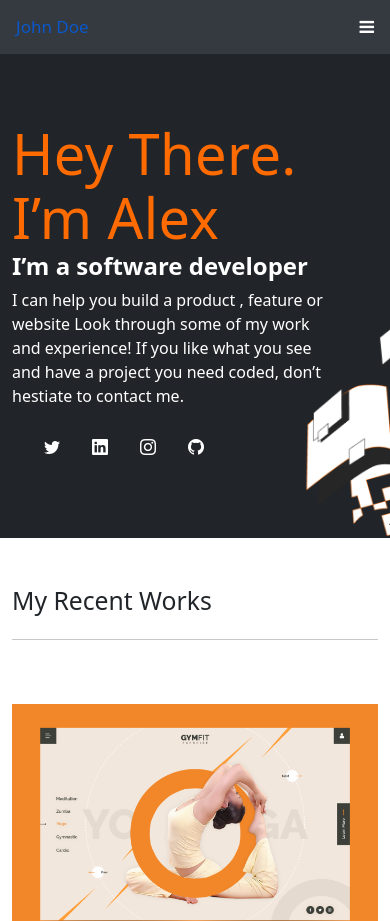
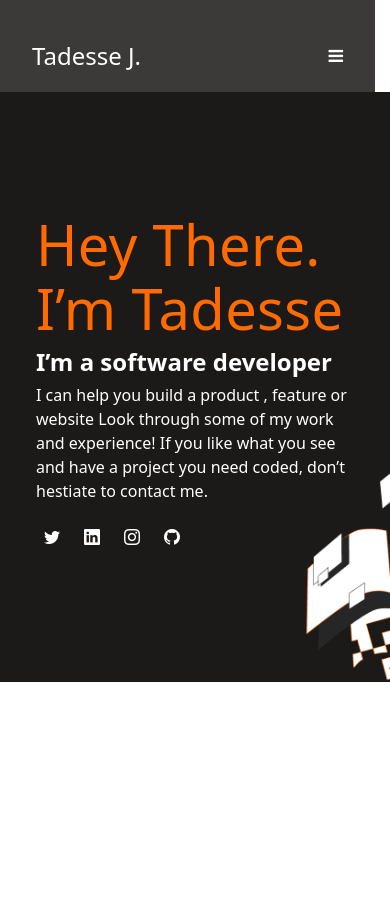
Before and after one commit to Tadessejemal1/Mobile-responsive-project, a website: page index.html in a window 390 px wide. Shown: the top 921 px of the page. After the commit the page ends 844 px from the top, so only its background shows below. Drawn offline with nearby package versions, Linux system fonts and the light colour scheme.

Commit message:
Added Html and css mobile responsive

```diff
--- a/index.html
+++ b/index.html
@@ -16,24 +16,22 @@
     />
     <title>Portfolio</title>
 </head>
-<body>
-    <header class="top-nav">
-      <div class="topnav">
-        <a href="#home" class="active">John Doe</a>
-        <div class="my-link">
-        </div>
-        <a href="javascript:void(0);" class="icon">
-          <i class="fa fa-bars"></i>
-        </a>
-      </div>
+  <body>
+    <header class="navbar">
+      <ul>
+        <li class="navbar-logo">Tadesse J.</li>
+        <li class="navbar-toggle"><i class="fa fa-bars"></i></li>
+        <li class="navbar-links"><a href="#"></a></li>
+        <li class="navbar-links"><a href="#"></a></li>
+        <li class="navbar-links"><a href="#"></a></li>
+
     </header>
       <!-- HOME SECTION -->
-      <section class="container-fluid bg-dark">
-        <div class="row py-5 py-lg-2">
+      <section class="container-fluid">
           <div>
             <h1 class="heading">
-              Hey There.<br />
-              I’m Alex
+              Hey There.
+              I’m Tadesse
             </h1>
             <h2 class="card-title">I’m a software developer</h2>
             <p class="card-text">
@@ -42,25 +40,24 @@
               project you need coded, don’t hestiate to contact me.
             </p>
           </div>
-        </div>
-        <div class="d-flex align-items-center order-3 order-lg-0">
+        <div>
           <ul class="element">
-            <li class="mb-2 me-2">
+            <li>
               <a href="#">
                 <i class="bi bi-twitter text-white"></i>
               </a>
             </li>
-            <li class="mb-2 me-2">
+            <li>
               <a href="#">
                 <i class="bi bi-linkedin text-white"></i>
               </a>
             </li>
-            <li class="mb-2 me-2">
+            <li>
               <a href="#">
                 <i class="bi bi-instagram text-white"></i>
               </a>
             </li>
-            <li class="mb-2 me-2">
+            <li>
               <a href="#">
                 <i class="bi bi-github text-white"></i>
               </a>
@@ -68,7 +65,7 @@
           </ul>
         </div>
       </section>
-      <!-- Works Section -->
+<!--
     <section id="portfolio" class="container mt-5">
         <div class="row">
           <div class="col-lg-3">
@@ -271,7 +268,7 @@
           </div>
         </div>
       </section>
-       <!-- About Section -->
+
     <section id="about" class="container-fluid mt-5 bg-dark pb-5">
         <div class="row py-5">
           <div class="col-lg-1"></div>
@@ -431,7 +428,8 @@
           </ul>
         </div>
       </footer>
-      <!-- Javascript -->
+
+    -->
       <script src="https://cdn.jsdelivr.net/npm/bootstrap@5.1.2/dist/js/bootstrap.bundle.min.js"></script>
-</body>
+  </body>
 </html>
--- a/styles.css
+++ b/styles.css
@@ -1,92 +1,87 @@
-
-.topnav {
+.navbar {
   overflow: hidden;
-  background-color: gray;
+  background-color: #3C3A39;
   position: relative;
+  width: 375px;
+  height: 92px;
+  left: 0px;
+  top: 0px;
 }
-
-.topnav #myLinks {
-  display: none;
-}
-
-.topnav a {
+.navbar ul {
   color: white;
   padding: 14px 16px;
   text-decoration: none;
   font-size: 17px;
-  display: block;
-}
-
-.topnav a.icon {
-  background: #343a40;
-  display: block;
-  position: absolute;
-  right: 0;
-  top: 0;
-}
-
-.active {
-  background-color: #343a40;
-  color: white;
-}
-
-.navbar-nav {
+  display: flex;
   width: 100%;
-  display: flex;
-  justify-content: end;
   align-items: center;
 }
-
+.navbar li {
+  list-style-type: none;
+  padding: 1rem;
+}
+.navbar a {
+  flex: 1;
+}
+.navbar-logo {
+  flex: 1;
+  font-size: 1.5rem;
+  user-select: none;
+}
+.navbar-toggle {
+  display: flex;
+  text-align: end;
+}
+.container-fluid {
+  background-image: url('./images/illustration-header-mobile.png');
+  background-position: right 0 bottom -43px;
+  background-repeat: no-repeat;
+  background-size: 135px;
+  color: #fff;
+  padding: 0;
+  background-color: #1C1A19;
+  align-items: flex-start;
+  gap: 12px;
+  position: absolute;
+  width: 375px;
+  height: 590px;
+  left: 0px;
+  top: 92px;
+}
 .element {
   display: flex;
   color: dark;
   list-style: none;
   gap: 1.5rem;
   position: absolute;
-  margin-top: 0%;
+  padding-top: 1.2rem;
 }
-
-.container-fluid {
-  background-image: url('images/illustration-header-mobile.png');
-  background-position: right 0 bottom -43px;
-  background-repeat: no-repeat;
-  background-size: 135px;
-  height: 484px;
-  color: #fff;
-  padding: 0;
-}
-
 .home {
   color: white;
   display: flex;
   flex: column;
   justify-content: center;
 }
-
 .heading {
   color: #ff6b00;
   margin-top: 1.2rem;
-  width: 327px;
-  height: 124px;
-  top: 120px;
-  left: 24px;
+  margin-top: 120px;
+  margin-left: 24px;
+  margin-right: 24px;
   font-style: normal;
   font-weight: 400;
   font-size: 56px;
   line-height: 64px;
   letter-spacing: 0.37px;
 }
-
 .row {
   display: flex;
 }
-
 .tags {
   align-items: center;
   justify-content: center;
   margin-left: 0;
 }
-
 .card-text {
   position: relative;
   width: 327px;
@@ -99,8 +94,9 @@
   flex: none;
   order: 2;
   flex-grow: 0;
+  margin-left: 24px;
+  margin-right: 24px;
 }
-
 .card-title {
   color: white;
   width: 327px;
@@ -111,20 +107,9 @@
   line-height: 32px;
   display: flex;
   align-items: center;
+  margin-left: 24px;
+  margin-right: 24px;
 }
-
-.image-1 {
-  display: flex;
-  justify-content: end;
-  background-position: bottom right;
-  background-image: url('..images/illustration-header-mobile.png');
-  position: absolute;
-  left: 34.57%;
-  right: 37.52%;
-  top: 60.59%;
-  bottom: 9.36%;
-}
-
 .image {
   display: flex;
   justify-content: end;
@@ -149,13 +134,32 @@
   gap: 1.5rem;
 }
 
-@media only screen and (max-width: 480px) {
+@media only screen and (max-width: 600px) {
   .tags {
     display: flex;
     align-items: center;
     justify-content: center;
   }
+  .navbar ul {
+    flex-wrap: wrap;
+  }
+  .navbar-toggle {
+    display: block;
+  }
+  .navbar-links {
+    display: none;
+    width: 100%;
+    text-align: center;
+  }
+  .element {
+    display: flex;
+    color: dark;
+    list-style: none;
+    gap: 1.5rem;
+    position: absolute;
+    margin-top: 0%;
 
+  }
   .footer {
     display: flex;
     color: dark;
```
